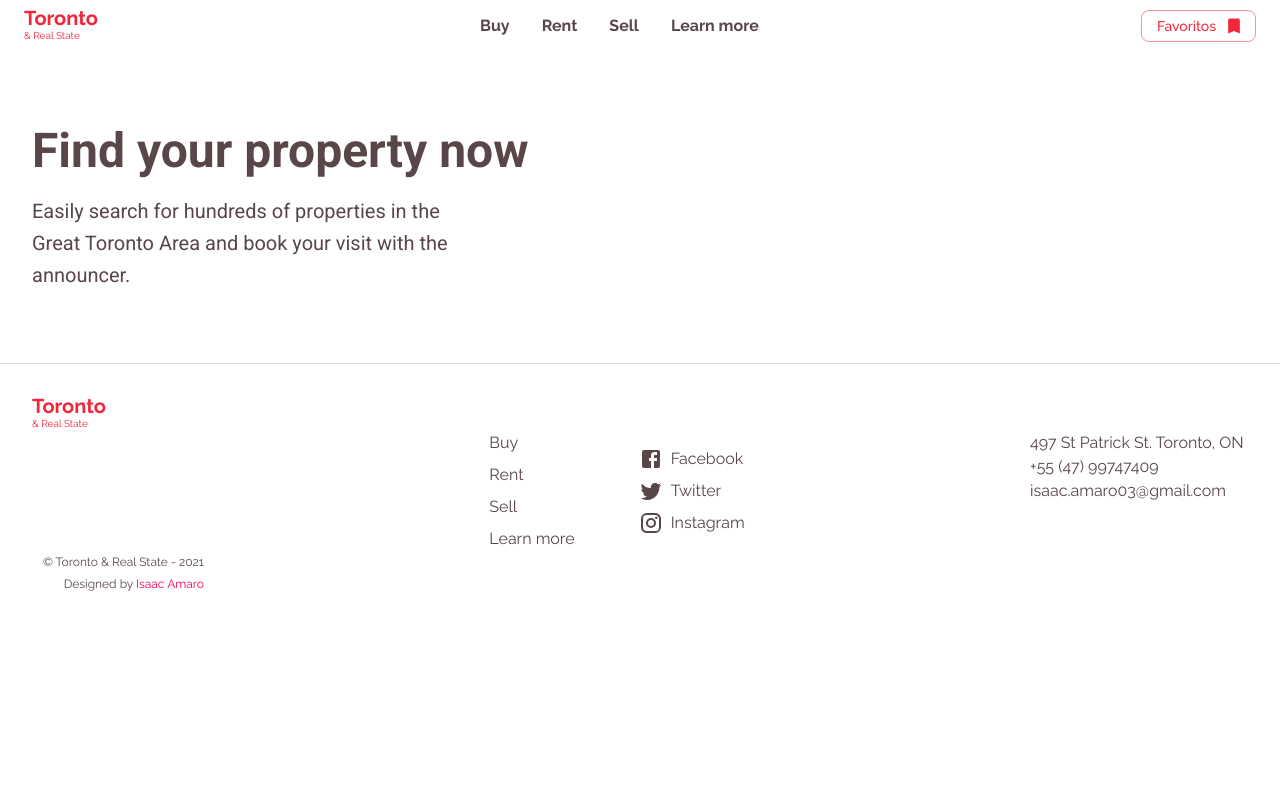
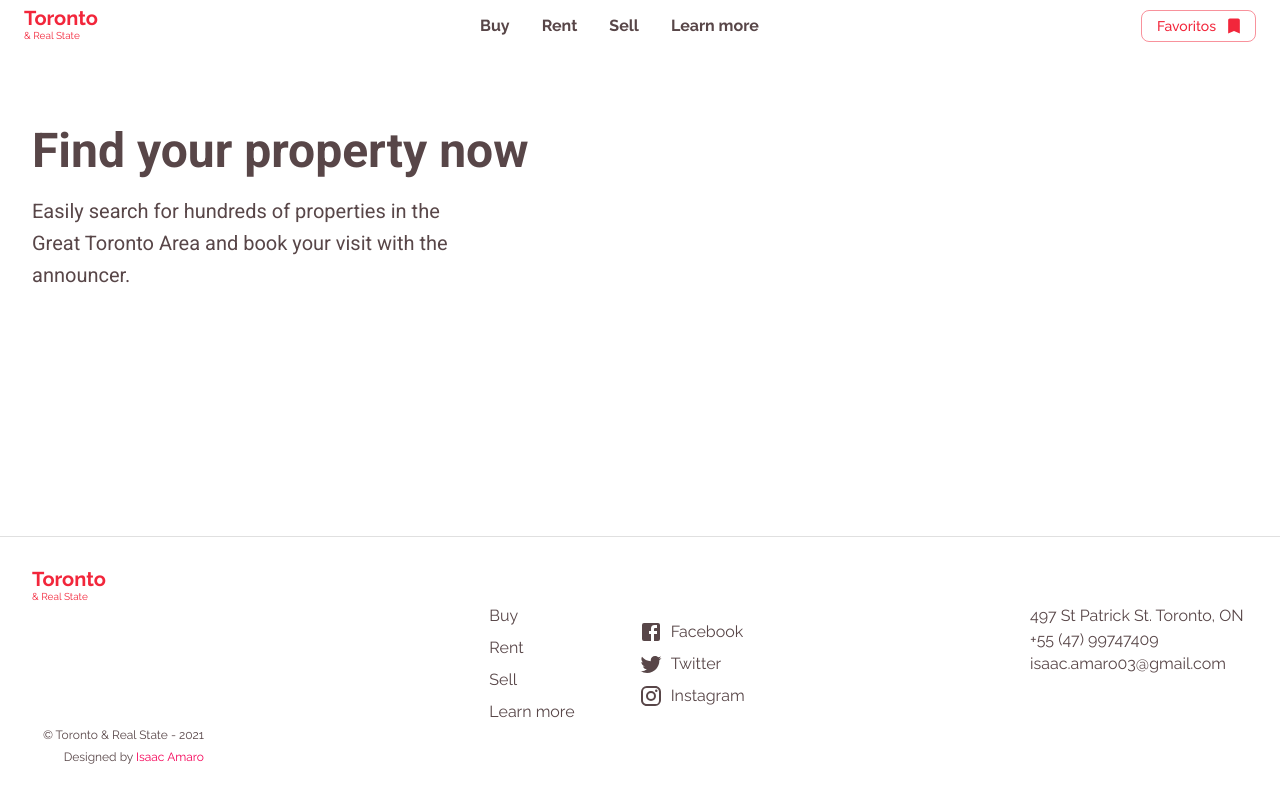
Before and after one commit to isaacamaro03/realstate, a React (Create React App) app in the folder src/: page /#/ in a window 1280 px wide. Built offline with nearby package versions, Linux system fonts and the light colour scheme.

Commit message:
Adjusted page layout to place footer at the bottom

```diff
--- a/src/src/App.js
+++ b/src/src/App.js
@@ -1,15 +1,25 @@
 import Routing from "./routing";
-import { CssBaseline } from "@material-ui/core";
+import { CssBaseline, makeStyles } from "@material-ui/core";
 import AppBar from "@components/appBar";
 import Footer from "@components/footer";
 import ThemeProvider from "@components/themeProvider";
 
+const useStyles = makeStyles({
+  app: {
+    minHeight: "100vh",
+    display: "grid",
+    gridTemplateRows: "auto 1fr auto",
+  },
+});
+
 const App = () => {
+  const classes = useStyles();
+
   return (
     <>
       <ThemeProvider>
         <CssBaseline />
-        <div className="app">
+        <div className={classes.app}>
           <AppBar />
           <Routing />
           <Footer />
--- a/src/src/pages/home/Home.js
+++ b/src/src/pages/home/Home.js
@@ -1,10 +1,12 @@
 import { makeStyles } from "@material-ui/core/styles";
 import BrandHeader from "./BrandHeader";
+import PropertiesSection from "./PropertiesSection";
 
 const useStyles = makeStyles({
   root: {
+    width: "100%",
+    maxWidth: 1366,
     margin: "0 auto",
-    maxWidth: 1366,
   },
 });
 
@@ -13,7 +15,8 @@ const Home = () => {
 
   return (
     <div className={classes.root}>
-      <BrandHeader></BrandHeader>
+      <BrandHeader />
+      <PropertiesSection />
     </div>
   );
 };
--- /dev/null
+++ b/src/src/pages/home/PropertiesSection.js
@@ -0,0 +1,13 @@
+import { makeStyles } from "@material-ui/core";
+
+const useStyles = makeStyles((theme) => ({
+  root: {},
+}));
+
+const PropertiesSection = () => {
+  const classes = useStyles();
+
+  return <section className={classes.root}></section>;
+};
+
+export default PropertiesSection;
```
